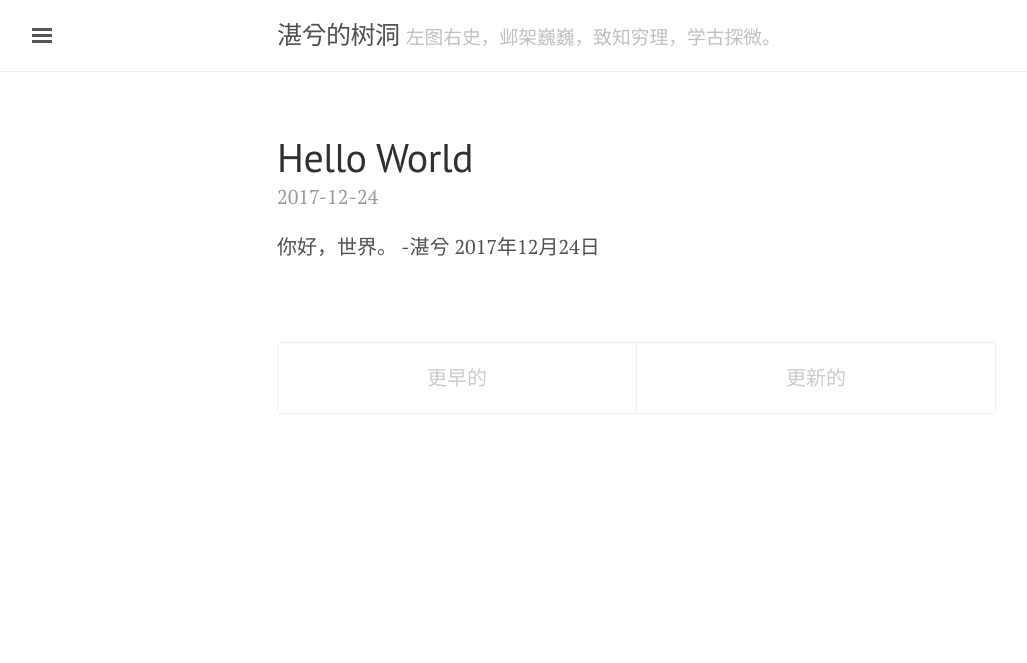
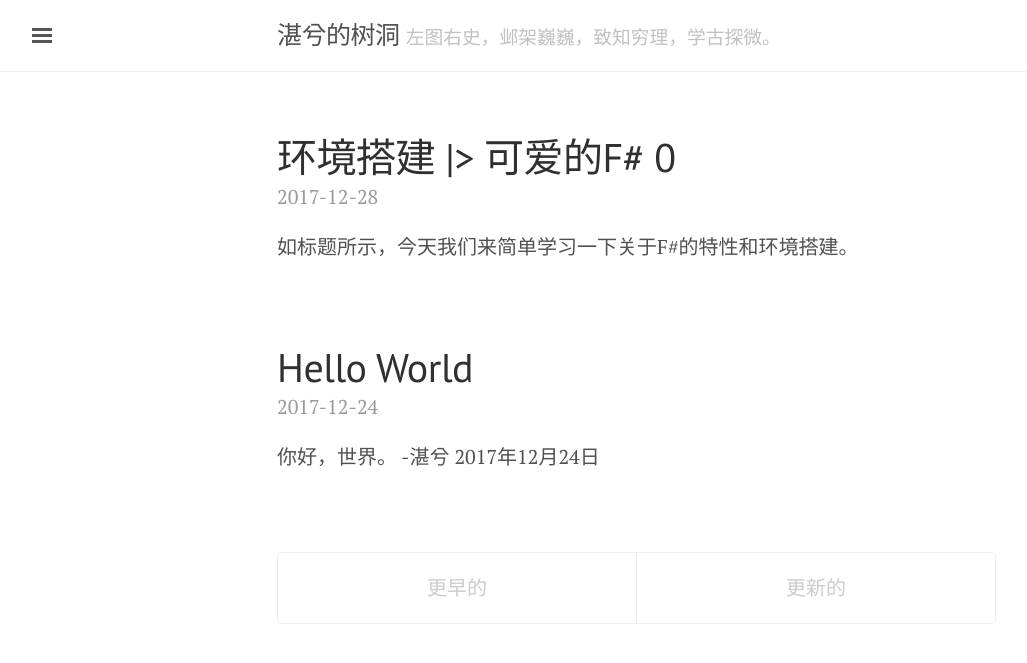
Before and after one commit to dubuqian/dubuqian.github.io, a Jekyll site: the page built from index.html, in a window 1280 px wide. Shown: the top 663 px of the page, without its empty margins (3-1030 px from the left). Built offline with Jekyll 4.4.1, drawn with Linux system fonts in a browser that asks for light colours; the list of posts is cut into pages by our own code; part of the change alters nothing that is shown.

Commit message:
Added a new post

```diff
--- a/_config.yml
+++ b/_config.yml
@@ -7,14 +7,16 @@ permalink:           pretty
 title:               湛兮的树洞
 tagline:             '左图右史，邺架巍巍，致知穷理，学古探微。'
 description:         '这里是湛兮的树洞，记录湛兮的生活和技术相关的文章'
-url:                 http://localhost:4000
+url:                 http://oxwei.tk
 baseurl:             ''
 paginate:            5
+excerpt_separator:   <!--more-->
+
 
 # About/contact
 author:
   name:              湛兮
-  url:               https://github.com/oxwei
+  url:               http://oxwei.tk
   email:             oxwei@outlook.com
 
 plugins:
--- /dev/null
+++ b/_posts/2017-12-28-LearnFSharp0.md
@@ -0,0 +1,52 @@
+---
+layout: post
+title: 环境搭建 |> 可爱的F# 0
+---
+如标题所示，今天我们来简单学习一下关于F#的特性和环境搭建。
+<!--more-->
+# 关于F\#
+F#就是微软主导开发的一个运行在CLR上的.NET语言，是ML language family的一员，因此和同为ML language family的OCaml同根同源，相当相似。因此他也继承了ML系的特点。
+
+* 函数式编程的能力
+* 从OCaml那里继承的~~没什么卵用~~的OOP（面向对象编程）
+* ~~恶心而丑陋的语法~~
+
+同时作为微软的~~假的~~亲儿子，他可以很方便的调用C#和其他.NET的库。也可以通过.NET Core和Mono来跨平台。
+
+F#也是一门开源的语言，您可以在他们的[GitHub](https://github.com/fsharp)组织中找到相关信息
+
+F#大体而言便是如此了。
+# 环境搭建
+本文所处时代的Visual Studio版本为Visual Studio 2017。故也许将来可能会有变化，请大家参照[微软的官方文档](https://docs.microsoft.com/zh-cn/dotnet/fsharp/get-started/get-started-visual-studio)。这里只是大概演示一下。
+
+1. 首先打开**Visual Studio Installer**
+2. 点击**修改**
+3. 在**.NET桌面开发中**的**摘要-可选**中选择**F#桌面语言支持**
+
+您如果想打开F#的REPL（读取、计算、打印、循环），也便是**F# Interactive**。很简单，打开Visual Studio，点击**视图-其他窗口-F# Interactive**便可，再者可以使用快捷键**Ctrl+Alt+F**打开。
+
+同时您也可以使用.NET Core中的F#，可以参考[微软的这篇文档](https://docs.microsoft.com/zh-cn/dotnet/fsharp/get-started/get-started-command-line)
+
+您还可以试试[Try F#](http://www.tryfsharp.org/)。用它来进行练手相当合适。
+# 如何更好的拓展学习
+
+1. 首先建议去[F#软件基金会（FSharp Software Foundation）](http://fsharp.org/)中阅读文档。
+2. 去Try F#中试着自己写写代码。
+3. 刷题可以有效提高你的水平，本人推荐[Codewars](http://codewars.com/)和[HackerRank](https://www.hackerrank.com/)。
+
+# 题外话
+非常感谢您阅读完了本文，这里是一些题外话，您有兴趣的话可以阅读一下。
+## 我是如何开始学习的F\#
+因为我是个软粉，当时也想学习FP。草草看了看Haskell，便想起了微软好像也有一门FP的语言，便开始学习了。
+## F\#可以干什么
+首先，F#毕竟是.NET语言，还是微软主导开发，其实C#能干什么，F#理论上就能干什么，那些FP的特性说不定还能带来更多的方便。再者，我们还可以学习F\*进行定理证明，我说不定将来也会写关于F\*的教程，当然这是后话了。最后您可以看看F#软件基金会的USE F#，这里有F#能干的更多事情，从Web到Android、iOS，甚至GPU Code都能驾驭。
+## 为什么叫可爱的F\#
+因为在这个阶段F#都是可爱的，以后就不知道了呢。随着教程的深入，F#可能会不再可爱。
+## 是否推荐使用F\#作为FP的入门语言
+说实话，不推荐。F#并不是纯粹的FP语言，他还有很多OOP的特性，这就导致您甚至可以不怎么使用F#的FP功能，就用其中的OOP相关部分写出很多~~垃圾~~代码。因此入门FP的话我还是推荐Haskell这门纯粹的FP语言。
+# 结束语
+是的，本文就这么结束了，希望这篇教程能给您带来帮助。
+
+本文尽量做到了详实，若还是有些许错误，还望通过[关于](\about)中的联系方式联系一下本人，非常感谢！
+
+下一篇我们就要正式开始进入学习，主要讲讲关于F#的数据类型，并着手写一些函数。
```
